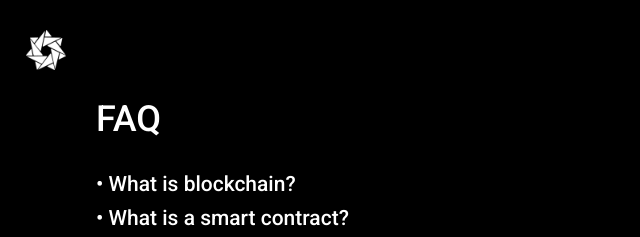
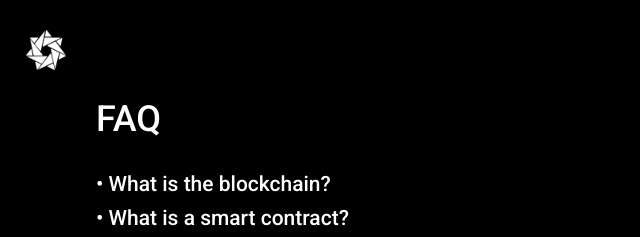
Before and after one commit to MonkeyWhisperer/Transeth-Web-App-Comming-Soon, a plain HTML site: page faq.html in a window 1280 px wide. Shown: the top 237 px of the page, 4-644 px from the left. Drawn offline with nearby package versions, Linux system fonts and the light colour scheme.

Commit message:
Update faq.html

```diff
--- a/faq.html
+++ b/faq.html
@@ -53,7 +53,7 @@
                 <br />
                 <a href="./what-is-blockchain.html">
                     <span class="lead" style="font-weight:400;">
-                        • What is blockchain?
+                        • What is the blockchain?
                     </span>
                 </a>
                 <br />
```
